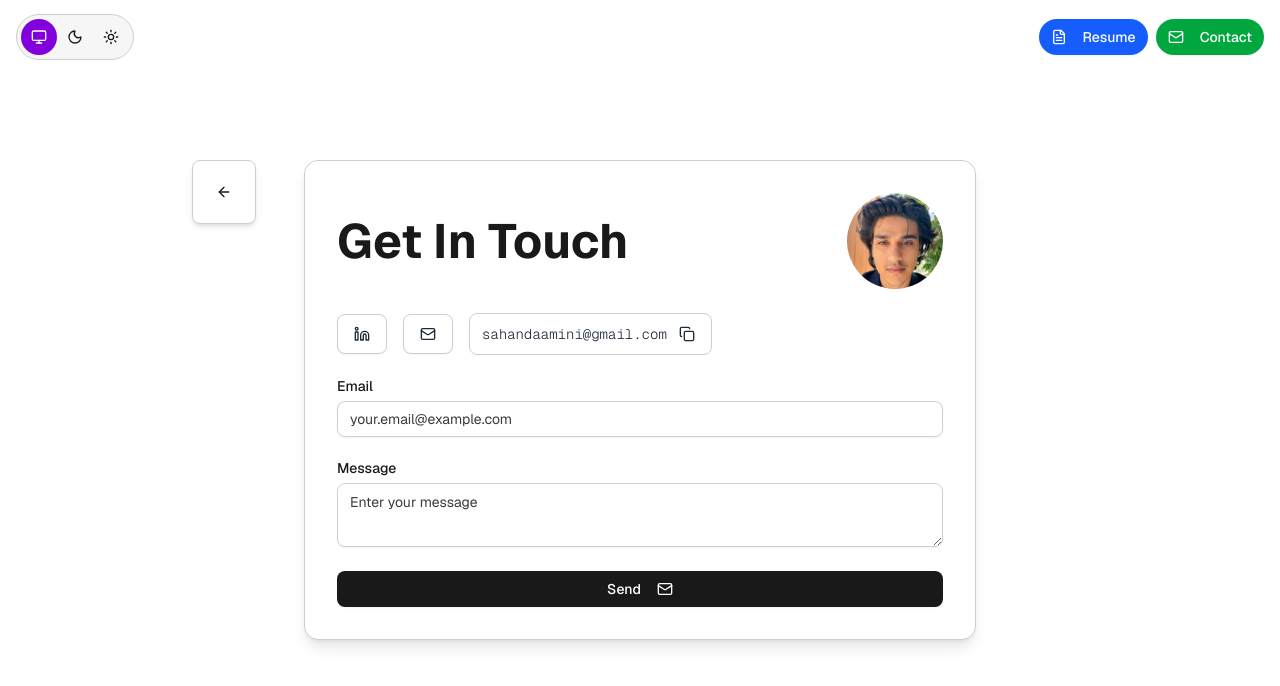
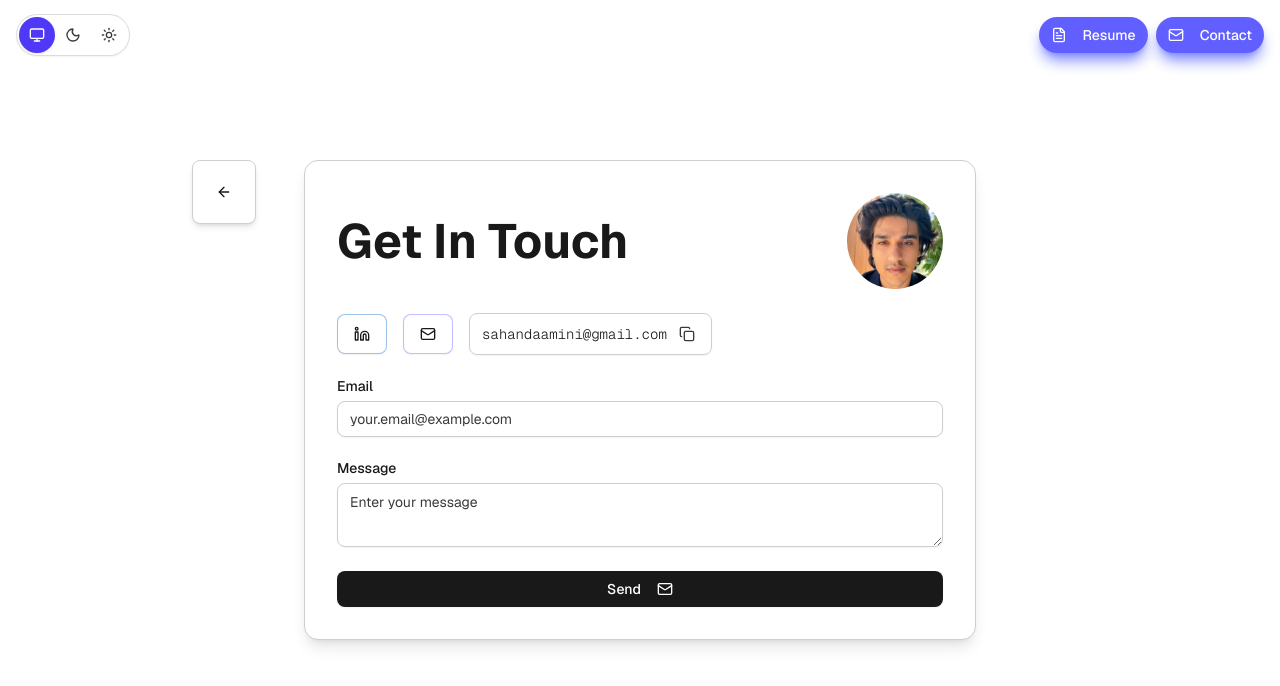
Before and after one commit to sahandamini/portfolio, a Next.js app: page /contact in a window 1280 px wide. Shown: the top 686 px of the page. Built offline with nearby package versions, Linux system fonts and the light colour scheme; no server answers; what prettier would draw is missing.

Commit message:
wip redesign

```diff
--- a/package.json
+++ b/package.json
@@ -28,6 +28,7 @@
 		"next-themes": "^0.4.6",
 		"posthog-js": "^1.261.7",
 		"posthog-node": "^5.8.2",
+		"radix-ui": "^1.4.3",
 		"react": "19.1.0",
 		"react-dom": "19.1.0",
 		"react-hook-form": "^7.62.0",
--- a/src/app/contact/page.tsx
+++ b/src/app/contact/page.tsx
@@ -88,24 +88,24 @@ export default function ContactPage() {
 						variant="outline"
 						size="lg"
 						asChild
-						className="bg-white text-gray-800 dark:bg-gray-700 dark:text-gray-100 dark:hover:bg-gray-600 dark:hover:text-gray-50"
+						className="group border-[#0a66c2]/40 text-foreground hover:bg-[#0a66c2]/5 hover:text-[#0a66c2] dark:border-[#0a66c2]/50 dark:hover:bg-[#0a66c2]/10"
 					>
 						<a
 							href="https://www.linkedin.com/in/sahandamini/"
 							target="_blank"
 							rel="noopener noreferrer"
 						>
-							<Linkedin className="h-5 w-5" />
+							<Linkedin className="h-5 w-5 transition-colors group-hover:text-[#0a66c2]" />
 						</a>
 					</Button>
 					<Button
 						variant="outline"
 						size="lg"
 						asChild
-						className="bg-white text-gray-800 dark:bg-gray-700 dark:text-gray-100 dark:hover:bg-gray-600 dark:hover:text-gray-50"
+						className="group border-indigo-500/40 text-foreground hover:bg-indigo-50 dark:border-indigo-500/50 dark:hover:bg-indigo-500/10"
 					>
 						<a href="mailto:sahandaamini@gmail.com">
-							<Mail className="h-5 w-5" />
+							<Mail className="h-5 w-5 transition-colors group-hover:text-indigo-600 dark:group-hover:text-indigo-400" />
 						</a>
 					</Button>
 					<EmailSnippet email="sahandaamini@gmail.com" className="max-w-xs" />
--- a/src/components/EmailSnippet.tsx
+++ b/src/components/EmailSnippet.tsx
@@ -24,7 +24,7 @@ export const EmailSnippet: React.FC<EmailSnippetProps> = ({
 	return (
 		<div
 			className={cn(
-				'relative flex w-fit items-center justify-between rounded-md border bg-white px-3 py-2 text-sm text-gray-800 dark:bg-gray-700 dark:text-gray-100',
+				'relative flex w-fit items-center justify-between rounded-md border border-border bg-background/60 px-3 py-2 text-sm text-foreground shadow-xs backdrop-blur dark:bg-background/40',
 				className,
 			)}
 		>
@@ -39,9 +39,9 @@ export const EmailSnippet: React.FC<EmailSnippetProps> = ({
 				aria-label="Copy email to clipboard"
 			>
 				{isCopied ? (
-					<Check className="h-4 w-4 text-green-500" />
+					<Check className="h-4 w-4 text-indigo-600 dark:text-indigo-400" />
 				) : (
-					<Copy className="h-4 w-4" />
+					<Copy className="h-4 w-4 text-muted-foreground" />
 				)}
 			</Button>
 		</div>
--- a/src/components/FloatingButtons.tsx
+++ b/src/components/FloatingButtons.tsx
@@ -1,6 +1,7 @@
 'use client'
 
 import { Button } from '@/components/ui/button'
+import ButtonNeon from '@/components/ui/neon-button'
 import { FileText, Mail } from 'lucide-react'
 import Link from 'next/link'
 export default function FloatingButtons({
@@ -12,46 +13,80 @@ export default function FloatingButtons({
 }) {
 	return (
 		<div
-			className={`z-50 flex space-x-2 transition-all duration-300 ease-in-out ${
-				mode === 'header'
-					? ''
-					: 'bg-secondary/50 border-border relative mx-auto mt-8 rounded-full border p-4 backdrop-blur-sm'
+			className={`z-50 transition-all duration-300 ease-in-out ${
+				mode === 'header' ? '' : 'relative mx-auto mt-8 max-w-max'
 			}`}
 		>
+			{/* Fancy outer gradient ring (only in flow mode) */}
+			{mode === 'header' ? (
+				<div className="flex items-center gap-2">
+					{/* Resume */}
+					<ButtonNeon
+						asChild
+						size="default"
+						className="group inline-flex items-center rounded-full"
+					>
+						<Link href="/resume.pdf" rel="noopener noreferrer" target="_blank">
+							<FileText className="mr-2 h-5 w-5 transition-all group-hover:-translate-y-0.5 group-hover:scale-105 group-hover:text-white" />
+							<span className="relative transition-colors group-hover:text-white">
+								Resume
+							</span>
+						</Link>
+					</ButtonNeon>
+
+					{/* Contact */}
+					<ButtonNeon
+						asChild
+						size="default"
+						className="group inline-flex items-center rounded-full"
+					>
+						<Link href="/contact">
+							<Mail className="mr-2 h-5 w-5 transition-all group-hover:-translate-y-0.5 group-hover:scale-105 group-hover:text-white" />
+							<span className="relative transition-colors group-hover:text-white">
+								Contact
+							</span>
+						</Link>
+					</ButtonNeon>
+				</div>
+			) : (
+				<div className="border-border/70 bg-background/60 dark:bg-background/40 inline-flex items-center gap-0.5 rounded-full border px-0.5 py-0.5 shadow-xs backdrop-blur-md">
 					<Button
 						asChild
-				variant="default"
+						variant="ghost"
 						size="default"
-				className={`inline-flex cursor-pointer items-center rounded-full px-8 py-4 transition-all duration-500 ease-in-out ${
-					isAboutVisible
-						? 'bg-blue-600 text-white hover:bg-blue-600 dark:bg-blue-600 dark:text-white dark:hover:bg-blue-600'
-						: 'dark:bg-secondary dark:hover:bg-secondary/80 bg-white text-blue-600 hover:bg-white hover:text-blue-600 hover:ring-2 hover:ring-blue-500 dark:text-blue-400 dark:hover:text-blue-400 dark:hover:ring-2 dark:hover:ring-blue-400'
+						className={`group inline-flex items-center rounded-full bg-transparent px-4 py-2.5 font-medium transition-all hover:bg-blue-50/60 active:scale-95 dark:hover:bg-blue-500/10 ${
+							isAboutVisible ? 'ring-1 ring-blue-500/20' : ''
 						}`}
 					>
 						<Link href="/resume.pdf" rel="noopener noreferrer" target="_blank">
 							<FileText
-						className={`mr-2 h-7 w-7 ${isAboutVisible ? 'text-white' : 'text-blue-600 dark:text-blue-400'}`}
+								className={`text-muted-foreground/90 mr-2 h-5 w-5 transition-all group-hover:-translate-y-0.5 group-hover:scale-105 group-hover:text-blue-600 dark:group-hover:text-blue-400`}
 							/>
-					<span>Resume</span>
+							<span className="text-foreground relative transition-colors group-hover:text-blue-700 dark:group-hover:text-blue-300">
+								Resume
+							</span>
 						</Link>
 					</Button>
+					<div className="bg-border/50 mx-0.5 h-4 w-px" aria-hidden="true" />
 					<Button
 						asChild
-				variant="default"
+						variant="ghost"
 						size="default"
-				className={`inline-flex cursor-pointer items-center rounded-full px-8 py-4 transition-all duration-500 ease-in-out ${
-					isAboutVisible
-						? 'bg-green-600 text-white hover:bg-green-600 dark:bg-green-600 dark:text-white dark:hover:bg-green-600'
-						: 'dark:bg-secondary dark:hover:bg-secondary/80 bg-white text-green-600 hover:bg-white hover:text-green-600 hover:ring-2 hover:ring-green-500 dark:text-green-400 dark:hover:text-green-400 dark:hover:ring-2 dark:hover:ring-green-400'
+						className={`group inline-flex items-center rounded-full bg-transparent px-4 py-2.5 font-medium transition-all hover:bg-indigo-50/60 active:scale-95 dark:hover:bg-indigo-500/10 ${
+							isAboutVisible ? 'ring-1 ring-indigo-500/20' : ''
 						}`}
 					>
 						<Link href="/contact">
 							<Mail
-						className={`mr-2 h-7 w-7 ${isAboutVisible ? 'text-white' : 'text-green-600 dark:text-green-400'}`}
+								className={`text-muted-foreground/90 mr-2 h-5 w-5 transition-all group-hover:-translate-y-0.5 group-hover:scale-105 group-hover:text-indigo-600 dark:group-hover:text-indigo-400`}
 							/>
-					<span>Contact</span>
+							<span className="text-foreground relative transition-colors group-hover:text-indigo-700 dark:group-hover:text-indigo-300">
+								Contact
+							</span>
 						</Link>
 					</Button>
 				</div>
+			)}
+		</div>
 	)
 }
--- a/src/components/theme-toggle.tsx
+++ b/src/components/theme-toggle.tsx
@@ -84,10 +84,10 @@ export function ThemeToggle() {
 	const translateX = visualIndex * pillSize // distance from first position
 
 	return (
-		<div className="border-border bg-secondary/50 relative inline-flex h-fit w-fit flex-shrink-0 items-center overflow-hidden rounded-full border p-1 backdrop-blur-sm">
+		<div className="relative inline-flex h-fit w-fit flex-shrink-0 items-center overflow-hidden rounded-full border border-border/70 bg-background/40 p-0.5 shadow-xs backdrop-blur-md">
 			<div
 				ref={pillRef}
-				className="absolute top-1 left-1 h-9 w-9 transform-gpu rounded-full bg-purple-700 dark:bg-purple-700"
+				className="absolute left-0.5 top-0.5 h-9 w-9 transform-gpu rounded-full bg-indigo-600 ring-1 ring-white/20 shadow-sm dark:bg-indigo-500"
 				style={{
 					transform: `translate3d(${translateX}px, 0, 0)`,
 					transition:
@@ -102,12 +102,12 @@ export function ThemeToggle() {
 			<Button
 				variant="ghost"
 				size="icon"
-				className="relative z-10 rounded-full hover:bg-transparent dark:hover:bg-transparent"
+				className="relative z-10 rounded-full hover:bg-transparent active:scale-95 dark:hover:bg-transparent"
 				onClick={() => setTheme('system')}
 			>
 				<Monitor
 					className={cn(
-						'h-[1.2rem] w-[1.2rem]',
+						'h-[1.1rem] w-[1.1rem] text-muted-foreground',
 						// Make selected icon white (independent of resolved theme)
 						theme === 'system' && 'text-white',
 					)}
@@ -117,12 +117,12 @@ export function ThemeToggle() {
 			<Button
 				variant="ghost"
 				size="icon"
-				className="relative z-10 rounded-full hover:bg-transparent dark:hover:bg-transparent"
+				className="relative z-10 rounded-full hover:bg-transparent active:scale-95 dark:hover:bg-transparent"
 				onClick={() => setTheme('dark')}
 			>
 				<Moon
 					className={cn(
-						'h-[1.2rem] w-[1.2rem]',
+						'h-[1.1rem] w-[1.1rem] text-muted-foreground',
 						theme === 'dark' && 'text-white',
 					)}
 				/>
@@ -131,12 +131,12 @@ export function ThemeToggle() {
 			<Button
 				variant="ghost"
 				size="icon"
-				className="relative z-10 rounded-full hover:bg-transparent dark:hover:bg-transparent"
+				className="relative z-10 rounded-full hover:bg-transparent active:scale-95 dark:hover:bg-transparent"
 				onClick={() => setTheme('light')}
 			>
 				<Sun
 					className={cn(
-						'h-[1.2rem] w-[1.2rem]',
+						'h-[1.1rem] w-[1.1rem] text-muted-foreground',
 						theme === 'light' && 'text-white',
 					)}
 				/>
--- /dev/null
+++ b/src/components/ui/neon-button.tsx
@@ -0,0 +1,17 @@
+import { Button } from "@/components/ui/button";
+import { cn } from "@/lib/utils";
+
+const ButtonNeon = ({
+  className,
+  ...props
+}: React.ComponentProps<typeof Button>) => (
+  <Button
+    className={cn(
+      "bg-indigo-500 text-primary-foreground hover:bg-indigo-600 dark:text-foreground shadow-lg shadow-indigo-400 dark:shadow-indigo-700",
+      className
+    )}
+    {...props}
+  />
+);
+
+export default ButtonNeon;
```
Also changed, not shown: 1 other file (tests, documents, lock files or other folders). Lines whose indentation alone changed are shown as unchanged.
